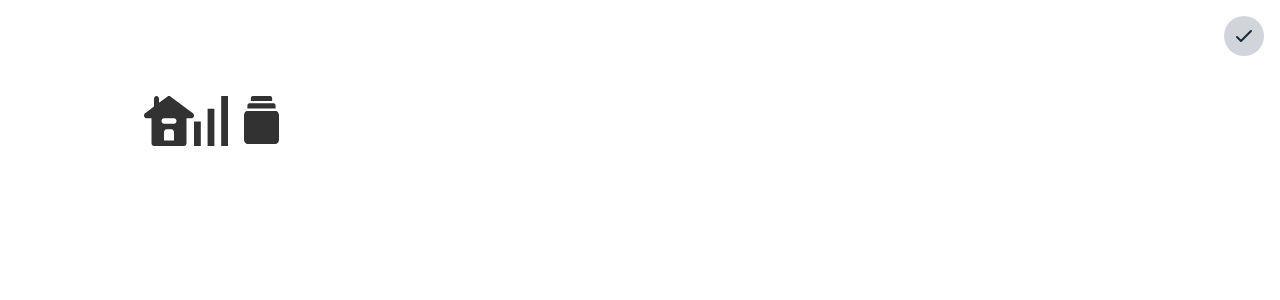
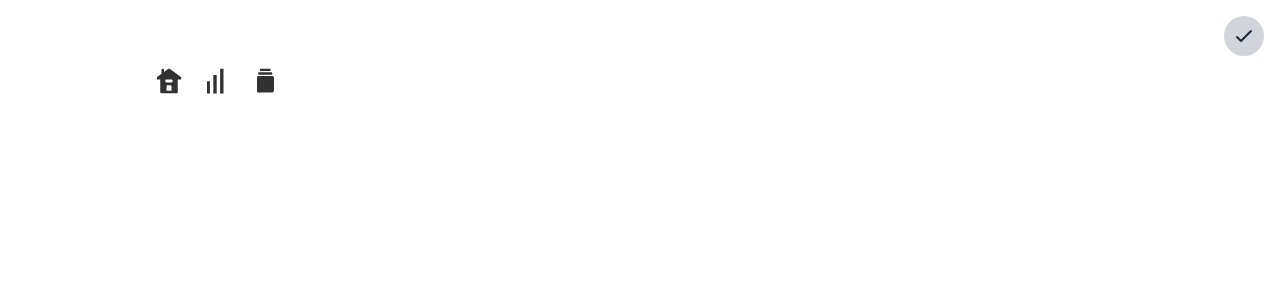
Before and after one commit to COS301-SE-2024/ECHO, an Angular app in the folder Frontend/: page /home in a window 1280 px wide. Shown: the top 300 px of the page. Built offline with nearby package versions, Linux system fonts and the light colour scheme.

Commit message:
🚀Update navbar component styles and add SVG icons

```diff
--- a/Frontend/src/app/pages/home/home.component.css
+++ b/Frontend/src/app/pages/home/home.component.css
@@ -1,5 +1,5 @@
 .navbar-container {
     position: fixed;
-    top: 10%;
+    top: 5%;
     left: 10%;
 }
--- a/Frontend/src/app/shared/navbar/navbar.component.html
+++ b/Frontend/src/app/shared/navbar/navbar.component.html
@@ -1,39 +1,8 @@
 <div class="bg-white-300 p-4 flex justify-between rounded-box">
-
-        <svg *ngIf="themeService.isDarkModeActive()" (click)="select()" width="50" height="50" viewBox="0 0 50 50" fill="none" xmlns="http://www.w3.org/2000/svg" >
-            <svg width="50" height="50" viewBox="0 0 50 50" fill="none" xmlns="http://www.w3.org/2000/svg">
-                <path [attr.d]="homeSvg" fill="#D9D9D9"/>
-            </svg>
-        </svg>
-        <svg *ngIf="!themeService.isDarkModeActive()" (click)="select()" width="50" height="50" viewBox="0 0 50 50" fill="none" xmlns="http://www.w3.org/2000/svg">
-            <svg width="50" height="50" viewBox="0 0 50 50" fill="none" xmlns="http://www.w3.org/2000/svg">
-                <path [attr.d]="homeSvg" fill="#323232"/>
-            </svg>
-        </svg>
-
-        <svg *ngIf="themeService.isDarkModeActive()" (click)="select()" width="50" height="50" viewBox="0 0 50 50" fill="none" xmlns="http://www.w3.org/2000/svg" >
-            <svg width="50" height="50" viewBox="0 0 50 50" fill="none" xmlns="http://www.w3.org/2000/svg">
-                <path [attr.d]="otherSvg1" fill="#D9D9D9"/>
-            </svg>
-        </svg>
-        <svg *ngIf="!themeService.isDarkModeActive()" (click)="select()" width="50" height="50" viewBox="0 0 50 50" fill="none" xmlns="http://www.w3.org/2000/svg">
-            <svg width="50" height="50" viewBox="0 0 50 50" fill="none" xmlns="http://www.w3.org/2000/svg">
-
-                <path [attr.d]="otherSvg1" fill="#323232"/>
-            </svg>
-
-        </svg>
-
-        <svg *ngIf="themeService.isDarkModeActive()" (click)="select()" width="50" height="50" viewBox="0 0 50 50" fill="none" xmlns="http://www.w3.org/2000/svg" >
-            <svg width="50" height="50" viewBox="0 0 50 50" fill="none" xmlns="http://www.w3.org/2000/svg">
-                <path [attr.d]="otherSvg2" fill="#D9D9D9"/>
-            </svg>
-        </svg>
-        <svg *ngIf="!themeService.isDarkModeActive()" (click)="select()" width="50" height="50" viewBox="0 0 50 50" fill="none" xmlns="http://www.w3.org/2000/svg">
-            <svg width="50" height="50" viewBox="0 0 50 50" fill="none" xmlns="http://www.w3.org/2000/svg">
-                <path [attr.d]="otherSvg2" fill="#323232"/>
-            </svg>
-
-        </svg>
-
+    <app-svg-icon *ngIf="themeService.isDarkModeActive()" (svgClick)="select()" [svgPath]="homeSvg" [fillColor]="'#D9D9D9'"></app-svg-icon>
+    <app-svg-icon *ngIf="!themeService.isDarkModeActive()" (svgClick)="select()" [svgPath]="homeSvg" [fillColor]="'#323232'"></app-svg-icon>
+    <app-svg-icon *ngIf="themeService.isDarkModeActive()" (svgClick)="select()" [svgPath]="otherSvg1" [fillColor]="'#D9D9D9'"></app-svg-icon>
+    <app-svg-icon *ngIf="!themeService.isDarkModeActive()" (svgClick)="select()" [svgPath]="otherSvg1" [fillColor]="'#323232'"></app-svg-icon>
+    <app-svg-icon *ngIf="themeService.isDarkModeActive()" (svgClick)="select()" [svgPath]="otherSvg2" [fillColor]="'#D9D9D9'"></app-svg-icon>
+    <app-svg-icon *ngIf="!themeService.isDarkModeActive()" (svgClick)="select()" [svgPath]="otherSvg2" [fillColor]="'#323232'"></app-svg-icon>
 </div>
--- a/Frontend/src/app/shared/navbar/navbar.component.ts
+++ b/Frontend/src/app/shared/navbar/navbar.component.ts
@@ -1,11 +1,12 @@
 import { Component } from '@angular/core';
 import { ThemeService } from './../../services/theme.service';
 import  {CommonModule} from '@angular/common';
+import {SvgIconComponent} from '../svg-icon/svg-icon.component';
 
 @Component({
   selector: 'app-navbar',
   standalone: true,
-  imports: [CommonModule],
+  imports: [CommonModule,SvgIconComponent],
   templateUrl: './navbar.component.html',
   styleUrl: './navbar.component.css'
 })
--- /dev/null
+++ b/Frontend/src/app/shared/svg-icon/svg-icon.component.css
@@ -0,0 +1,4 @@
+svg {
+    padding-left: 25%;
+    padding-right: 25%;
+}
--- /dev/null
+++ b/Frontend/src/app/shared/svg-icon/svg-icon.component.html
@@ -0,0 +1,5 @@
+<svg (click)="onClick()" width="50" height="50" viewBox="0 0 50 50" fill="none" xmlns="http://www.w3.org/2000/svg">
+    <svg width="50" height="50" viewBox="0 0 50 50" fill="none" xmlns="http://www.w3.org/2000/svg">
+        <path [attr.d]="svgPath" [attr.fill]="fillColor"/>
+    </svg>
+</svg>
--- /dev/null
+++ b/Frontend/src/app/shared/svg-icon/svg-icon.component.ts
@@ -0,0 +1,17 @@
+import { Component, Input, Output, EventEmitter } from '@angular/core';
+
+@Component({
+  selector: 'app-svg-icon',
+  standalone: true,
+  templateUrl: './svg-icon.component.html',
+  styleUrls: ['./svg-icon.component.css']
+})
+export class SvgIconComponent {
+  @Input() svgPath?: string;
+  @Input() fillColor?: string;
+  @Output() svgClick = new EventEmitter<void>();
+
+  onClick() {
+    this.svgClick.emit();
+  }
+}
```
Also changed, not shown: 1 other file (tests, documents, lock files or other folders).
